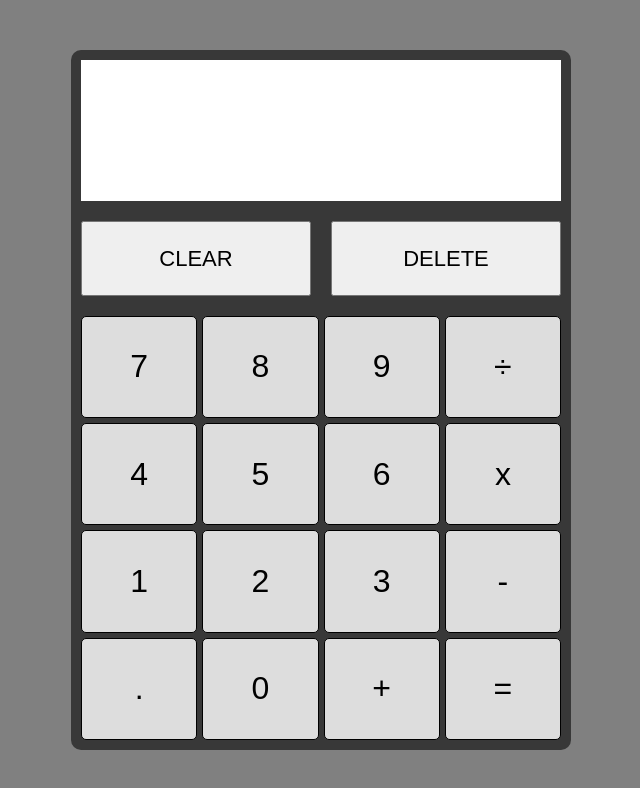
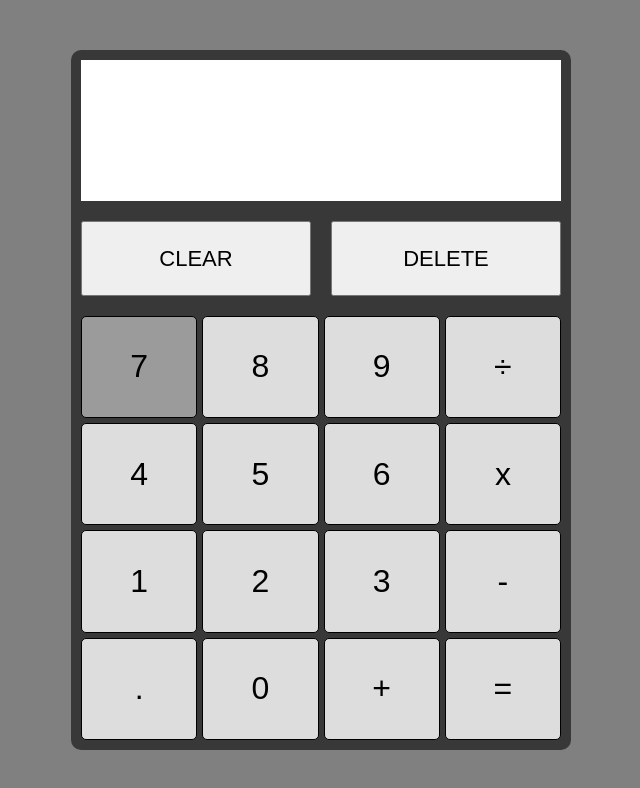
Before and after one commit to leonbjorklund/calculator, a plain HTML site: page index.html in a window 1280 px wide. In both pictures the pointer is over the button 458 px from the left and 366 px from the top of the page. Shown: the whole page, without its empty margins (319-959 px from the left). Drawn offline with Linux system fonts and the light colour scheme.

Commit message:
added hover-effect on buttons

```diff
--- a/main.css
+++ b/main.css
@@ -66,3 +66,8 @@ button {
   border-radius: 5px;
   font-size: 32px;
 }
+
+.grid-item:hover {
+  background-color: rgb(155, 155, 155);
+  transition: 0.2s;
+}
```
